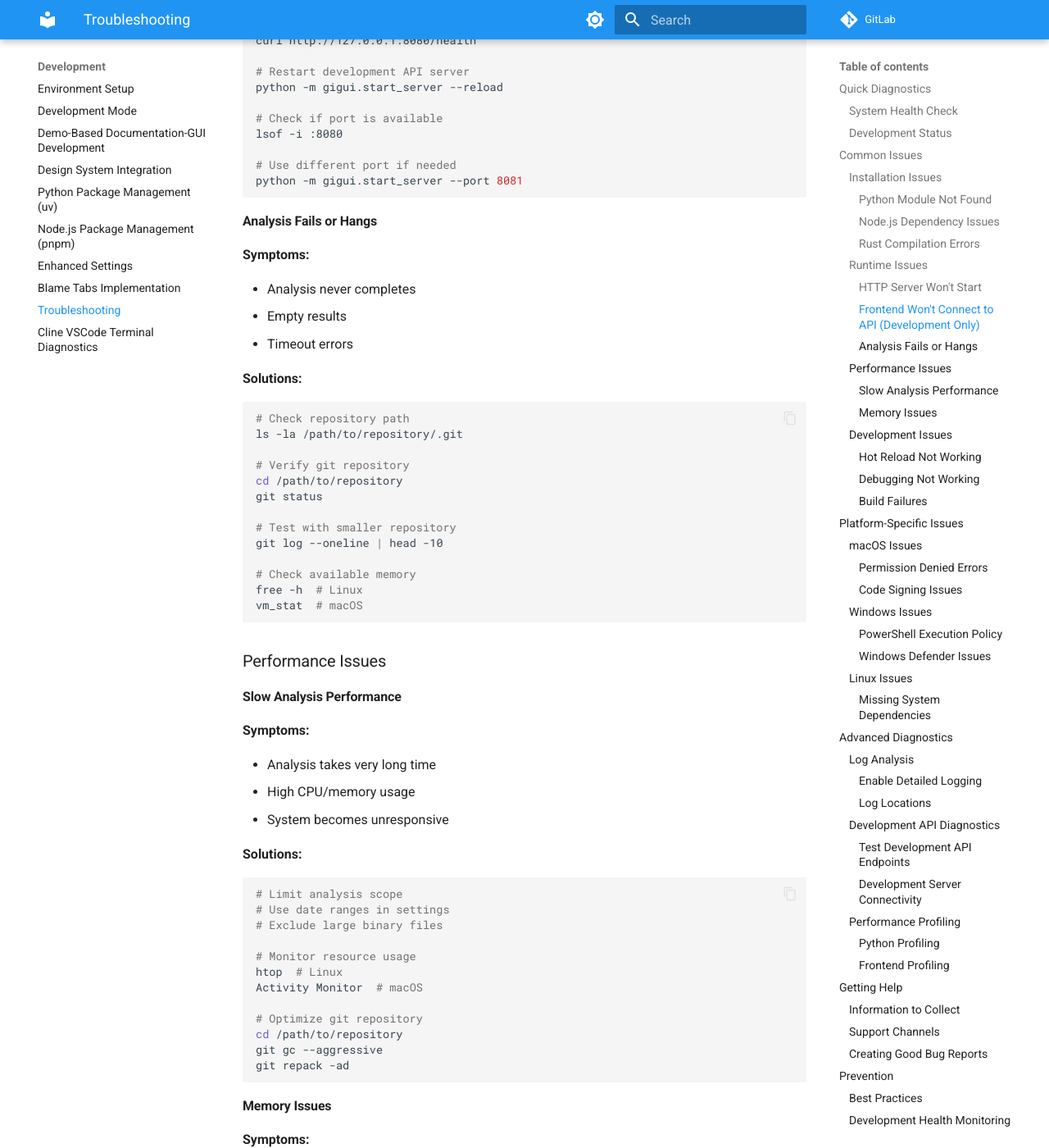
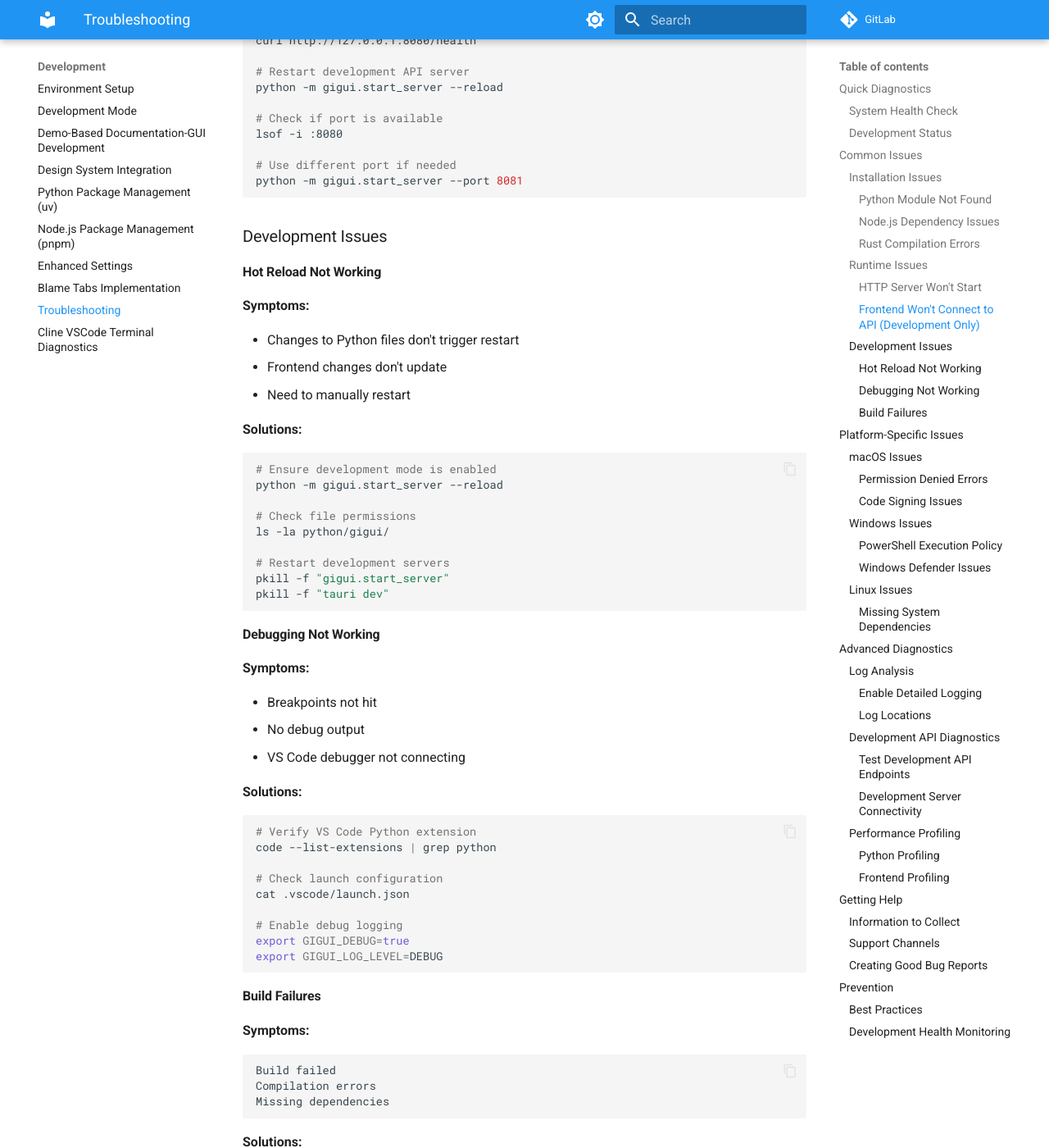
Before and after one commit to boost-edu-tools/gitinspectorgui, an MkDocs documentation site: the page built from docs/development/troubleshooting.md, in a window 1280 px wide and 1400 px high, scrolled down 2911 px. Shown: the whole window at 82% size. Built offline with MkDocs 1.6.1 and Material for MkDocs 9.7.7, drawn with Linux system fonts in a browser that asks for light colours; comment, search, counter and statistics services are not loaded; some of the changed text lies outside the part shown.

Commit message:
docs: Final documentation updates and fixes
- Update development-mode.md with latest changes
- Update troubleshooting.md with latest changes
- Update operations/maintenance.md with latest changes

````diff
--- a/docs/development/troubleshooting.md
+++ b/docs/development/troubleshooting.md
@@ -152,82 +152,6 @@ lsof -i :8080
 
 # Use different port if needed
 python -m gigui.start_server --port 8081
-```
-
-#### Analysis Fails or Hangs
-
-**Symptoms:**
-
--   Analysis never completes
--   Empty results
--   Timeout errors
-
-**Solutions:**
-
-```bash
-# Check repository path
-ls -la /path/to/repository/.git
-
-# Verify git repository
-cd /path/to/repository
-git status
-
-# Test with smaller repository
-git log --oneline | head -10
-
-# Check available memory
-free -h  # Linux
-vm_stat  # macOS
-```
-
-### Performance Issues
-
-#### Slow Analysis Performance
-
-**Symptoms:**
-
--   Analysis takes very long time
--   High CPU/memory usage
--   System becomes unresponsive
-
-**Solutions:**
-
-```bash
-# Limit analysis scope
-# Use date ranges in settings
-# Exclude large binary files
-
-# Monitor resource usage
-htop  # Linux
-Activity Monitor  # macOS
-
-# Optimize git repository
-cd /path/to/repository
-git gc --aggressive
-git repack -ad
-```
-
-#### Memory Issues
-
-**Symptoms:**
-
-```
-MemoryError
-Out of memory
-System becomes slow
-```
-
-**Solutions:**
-
-```bash
-# Monitor memory usage
-python -m memory_profiler -m gigui.start_server
-
-# Reduce analysis scope
-# Use smaller date ranges
-# Analyze fewer files
-
-# Increase system memory or swap
 ```
 
 ### Development Issues
@@ -583,10 +507,6 @@ curl http://127.0.0.1:8080/health
 # Monitor development logs for warnings
 tail -f logs/api.log | grep -i warning
 
-# Check system resources during development
-df -h  # Disk space
-free -h  # Memory usage
-
 # Monitor Tauri development process
 ps aux | grep "tauri dev"
 ```
````
Also changed, not shown: docs/development/development-mode.md (+0 -13 lines), docs/operations/maintenance.md (+0 -3 lines).
